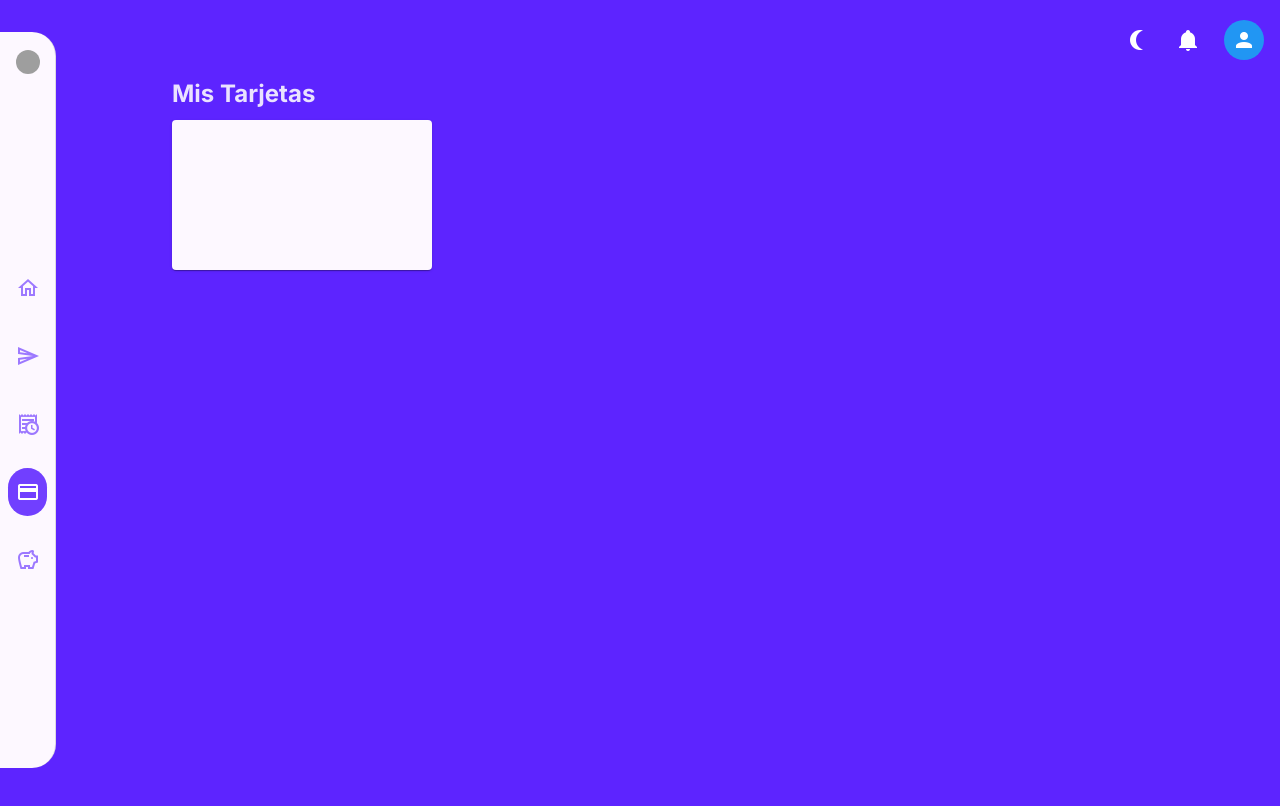
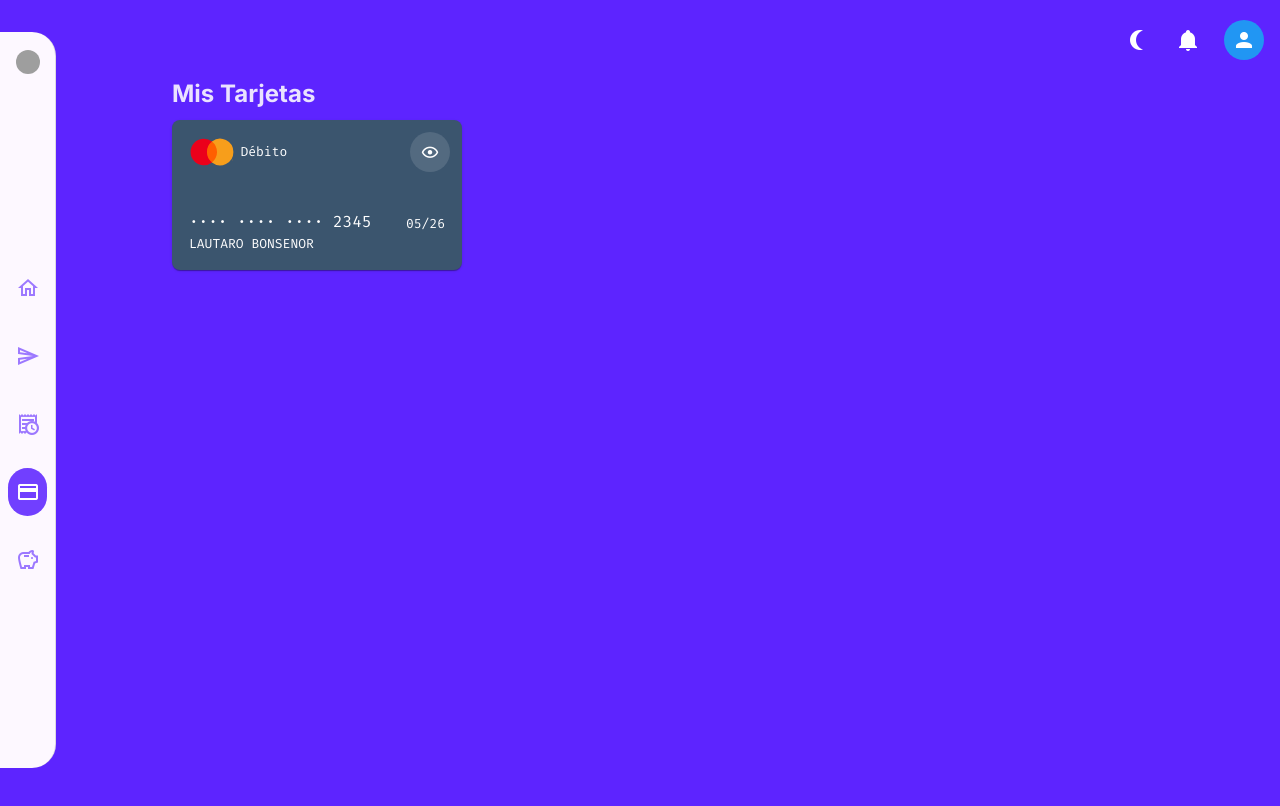
Before and after one commit to lbonsenor/Wall-Et, a Vue app: page /mis-tarjetas in a window 1280 px wide. Shown: the top 806 px of the page. Built offline with nearby package versions, Linux system fonts and the light colour scheme; grey boxes are pictures that could not be loaded.

Commit message:
tarjeta coquette

```diff
--- a/src/App.vue
+++ b/src/App.vue
@@ -24,6 +24,7 @@ export default {
 <style>
 @import url('https://fonts.googleapis.com/css2?family=Inter:ital,opsz,wght@0,14..32,100..900;1,14..32,100..900&display=swap');
 @import url('https://fonts.googleapis.com/css2?family=Roboto+Mono:ital,wght@0,100..700;1,100..700&display=swap');
+@import url('https://fonts.googleapis.com/css2?family=Fira+Mono:wght@400;500;700&display=swap');
 
 h1 {
   font-weight: normal;
--- a/src/components/ActivityItem.vue
+++ b/src/components/ActivityItem.vue
@@ -89,7 +89,7 @@ export default {
   /* .balance{
         font-size: x-large;
         font-weight: 600;
-        font-family: "Roboto Mono", monospace;
+        font-family: "Fira Mono", monospace;
     } */
 
   </style>
--- a/src/components/BalanceBox.vue
+++ b/src/components/BalanceBox.vue
@@ -5,7 +5,7 @@
         <v-text style="font-weight: 500; color:rgb(var(--v-theme-title))">Dinero Disponible</v-text>
         <div class="d-flex align-center">
             <v-text class="me-auto text-no-wrap balance">
-                {{ isBalanceShown ? formatter.format(balance) : "******" }}
+                {{ isBalanceShown ? formatter.format(balance) : "∗∗∗∗∗∗∗∗∗∗∗∗" }}
             </v-text>
 
             <v-btn color="button" class="ml-2" variant="tonal" size="x-small" @click="isBalanceShown = !isBalanceShown" icon>
@@ -52,7 +52,7 @@
         font-size: x-large;
         font-weight: 600;
         overflow: scroll;
-        /* font-family: "Roboto Mono", monospace; */
+        /* font-family: "Fira Mono", monospace; */
     }
     .balance::-webkit-scrollbar{
         width: 0px;
--- a/src/components/CVU.vue
+++ b/src/components/CVU.vue
@@ -60,6 +60,6 @@
         flex-direction: column;
     }
     .number{
-        font-family: "Roboto Mono", monospace;
+        font-family: "Fira Mono", monospace;
     }
 </style>
--- a/src/components/CardItem.vue
+++ b/src/components/CardItem.vue
@@ -1,14 +1,87 @@
 <template>
-    <div class="d-flex me-auto">
-        <v-card class="mt-2" color="surface" height="150px" width="260px">
-            <v-row>
+    <!-- <div class="d-flex me-auto"> -->
+    <v-card class="mt-2" color="card" height="150px" width="290px" rounded="lg">
+        <div class="parent_container">
+            <div class="d-flex align-center justify-space-between">
+                <div class="d-flex align-center">
+                    <img src="@/assets/mc_symbol.svg" height="40px" />
+                    <p class="text-align-start">{{ card_type }}</p>
+                </div>
+                <v-btn color="secondary" variant="tonal" size="small" @click="isCardNumberShown = !isCardNumberShown"
+                    icon>
+                    <v-icon>{{ isCardNumberShown ? "mdi-eye-off-outline" : "mdi-eye-outline" }}</v-icon>
+                </v-btn>
+            </div>
+            <div class="card_details">
+                <div class="d-flex justify-space-between align-end ga-2">
+                    <p style="font-size:medium">{{ isCardNumberShown ? card_number : "···· ···· ···· " + card_number.slice(-4) }}</p>
+                    <p>{{ card_expiry_date }}</p>
+                </div>
+                <p style="text-transform: uppercase;">{{ card_owner }}</p>
+            </div>
+        </div>
 
-            </v-row>
-            <v-row>
 
-            </v-row>
-            <v-card-subtitle>Lautaro Bonsenor</v-card-subtitle>
-        </v-card>
+        <!-- <v-card-text>Lautaro Bonsenor</v-card-text> -->
+    </v-card>
 
-    </div>
+    <!-- </div> -->
 </template>
+
+<script>
+export default {
+    name: 'CardItem',
+    props: {
+        card_brand: {
+            type: String,
+            required: true
+        },
+        card_type: {
+            type: String,
+            required: true
+        },
+        card_number: {
+            type: String,
+            required: true,
+        },
+        card_owner: {
+            type: String,
+            required: true
+        },
+        card_expiry_date: {
+            type: String,
+            required: true
+        },
+        card_cvv: {
+            type: Number,
+            required: true
+        }
+    },
+    data() {
+        return {
+            isCardNumberShown: false,
+        };
+    },
+
+};
+
+</script>
+
+<style scoped>
+.card_details {
+    padding: 5px;
+}
+
+.parent_container {
+    justify-content: space-between;
+    display: flex;
+    flex-direction: column;
+    height: 100%;
+    padding: 12px;
+}
+
+p {
+    font-family: 'Fira Mono', monospace;
+    font-size: small;
+}
+</style>
--- a/src/components/MiniCard.vue
+++ b/src/components/MiniCard.vue
@@ -8,7 +8,7 @@
     <template v-slot:prepend>
         <v-icon icon="mdi-credit-card" class="mr-2"></v-icon>
         <v-card-title class="custom-subtitle mr-2"> {{ " " + type + "  " }} </v-card-title>
-        <v-card-title class="custom-subtitle"> {{ "  **** **** **** " + last_digits }}</v-card-title>
+        <v-card-title class="custom-subtitle"> {{ "  ···· ···· ···· " + last_digits }}</v-card-title>
     </template>
     </v-card>
 </template>
@@ -56,7 +56,7 @@
     text-overflow: ellipsis;
     font-weight: normal;
     /* color: rgb(var(--v-theme-title)); */
-    font-family: 'Roboto Mono', monospace;
+    font-family: 'Fira Mono', monospace;
     font-size: small;
     white-space: nowrap;
     display: flex;
--- a/src/components/SideBar.vue
+++ b/src/components/SideBar.vue
@@ -62,7 +62,7 @@ export default {
   margin-bottom: 12px;
   }
   .logo{
-    font-family: "Roboto Mono";
+    font-family: "Fira Mono";
   }
 
 </style>
--- a/src/plugins/vuetify.js
+++ b/src/plugins/vuetify.js
@@ -29,6 +29,8 @@ const lightTheme = {
     text_caption: '#5A5A5A',
     secondary: '#FFFFFF',
     'on-secondary': '#5D24FF',
+    card: '#3b556e',
+    'on-card': "#FFFFFF"
 
   }
 }
@@ -52,6 +54,8 @@ const darkTheme = {
     text_caption: '#C8C8CF',
     secondary: '#5D24FF',
     'on-secondary': '#FFFFFF',
+    card: '#3b556e',
+    'on-card': "#FFFFFF"
   }
 
 }
--- a/src/views/Cards.vue
+++ b/src/views/Cards.vue
@@ -1,12 +1,24 @@
 <template>
     <v-main>
         <h2>Mis Tarjetas</h2>
-        <CardItem></CardItem>
+        <CardItem
+            card_brand="hi"
+            card_type="Débito"
+            card_number="1234 5678 9012 2345"
+            card_owner="Lautaro Bonsenor"
+            card_expiry_date="05/26"
+            card_cvv="123"
+        ></CardItem>
     </v-main>
 </template>
 
 <script>
+import CardItem from '@/components/CardItem.vue';
+
 export default {
     name: 'Cards',
+    components: {
+        CardItem
+    }
 };
 </script>
```
Also changed, not shown: src/assets/mc_symbol.svg (added).
